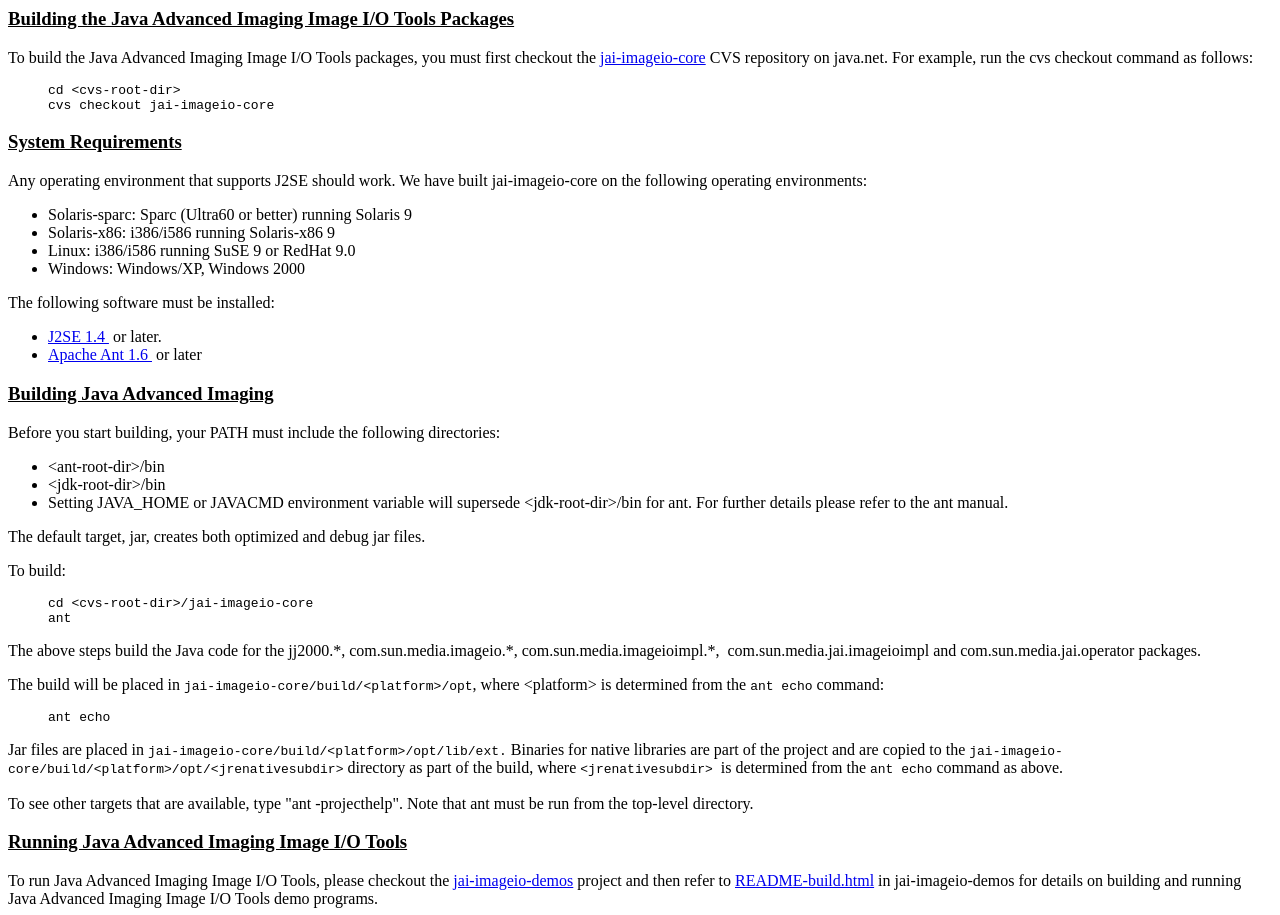
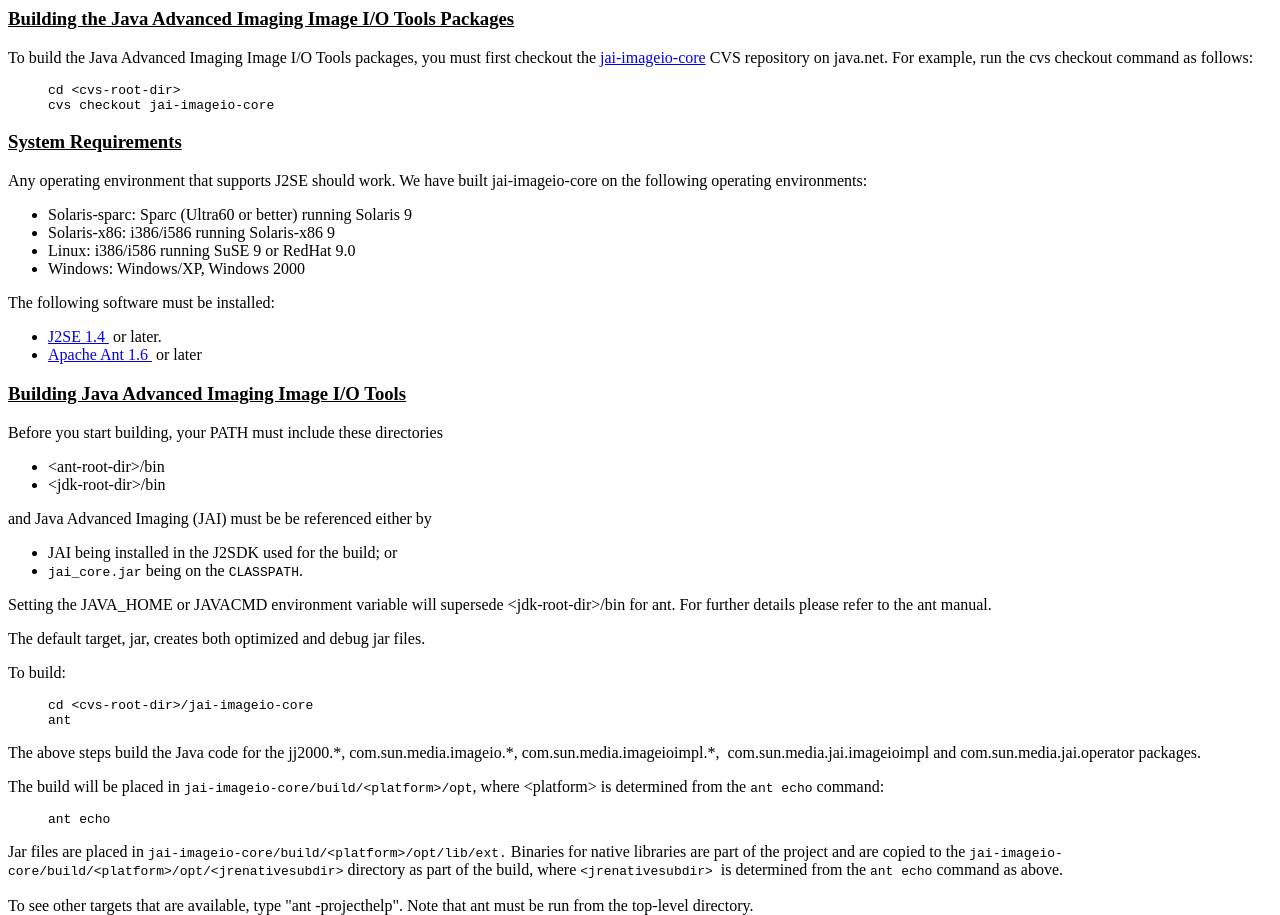
Before and after one commit to jai-imageio/jai-imageio-jpeg2000, a plain HTML site: page README-build.html in a window 1280 px wide. Shown: the top 915 px of the page. Drawn offline with Linux system fonts and the light colour scheme.

Commit message:
Added erroneously missing information that JAI is required for building jai-imageio-core
git-svn-id: https://svn.java.net/svn/jai-imageio-core~svn/trunk@20 52b6d869-ac91-4f49-cf29-ee230d7a48ce

```diff
--- a/README-build.html
+++ b/README-build.html
@@ -48,21 +48,25 @@ or later </li>
 </ul>
 <p></p>
 <h3><span style="font-weight: bold; text-decoration: underline;">Building
-Java Advanced Imaging<br>
+Java Advanced Imaging Image I/O Tools<br>
 </span></h3>
 <p><span style="font-weight: bold; text-decoration: underline;"></span><span
  style="font-weight: bold; text-decoration: underline;"></span>Before
-you start building, your PATH must include the
-following directories:
-</p>
+you start building, your PATH must include these  directories
 <ul>
   <li>&lt;ant-root-dir&gt;/bin<br>
   </li>
   <li>&lt;jdk-root-dir&gt;/bin</li>
-  <li>Setting JAVA_HOME or JAVACMD environment variable will supersede
+</ul>
+and Java Advanced Imaging (JAI) must be be referenced either by
+<ul>
+<li>JAI being installed in the J2SDK used for the build; or</li>
+<li><tt>jai_core.jar</tt> being on the <tt>CLASSPATH</tt>.</li>
+</ul>
+Setting the JAVA_HOME or JAVACMD environment variable will supersede
 &lt;jdk-root-dir&gt;/bin for ant. For further details please refer to
-the ant manual. </li>
-</ul>
+the ant manual.
+</p>
 <p>The default target, jar, creates both optimized and debug jar files.
 </p>
 To build:<br>
```
